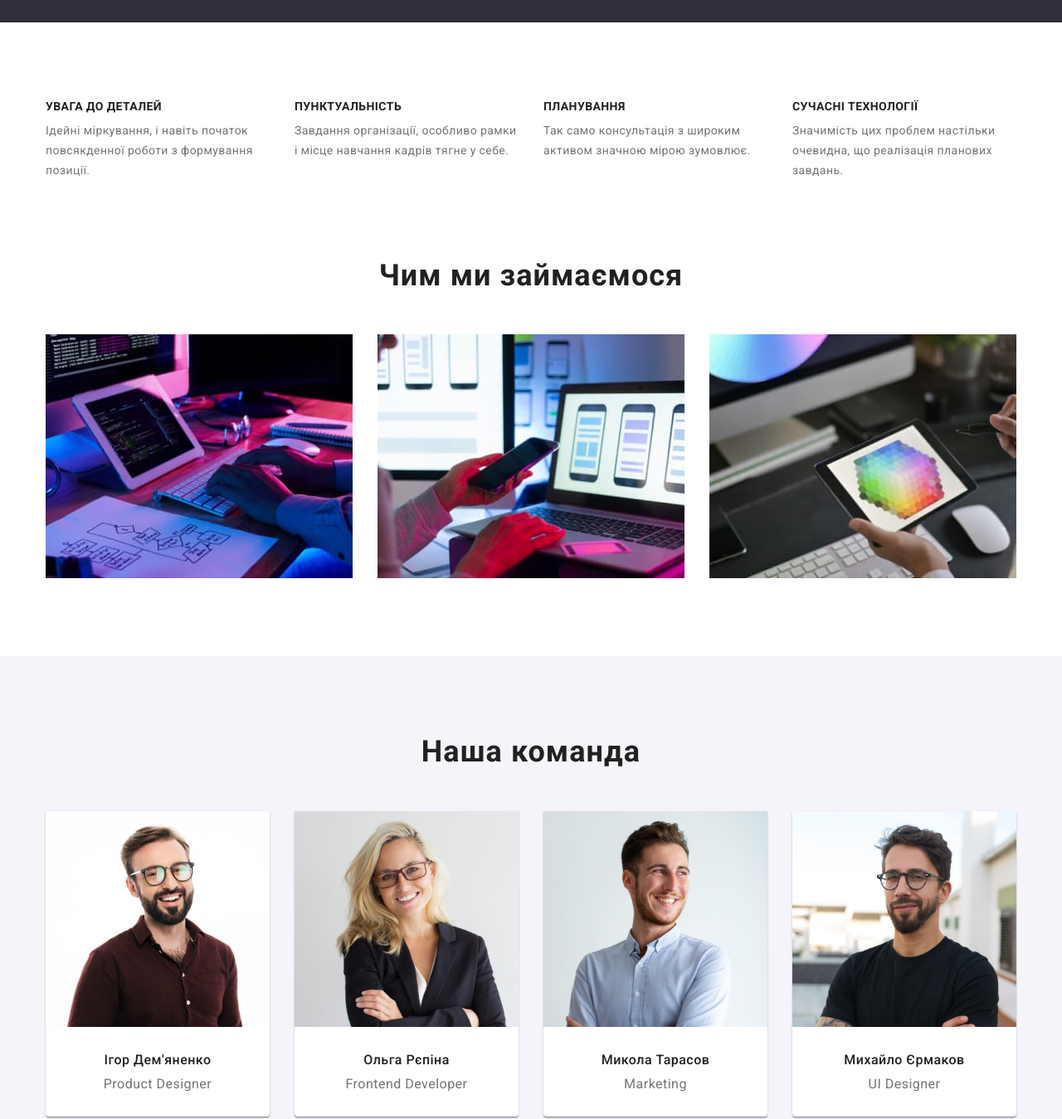
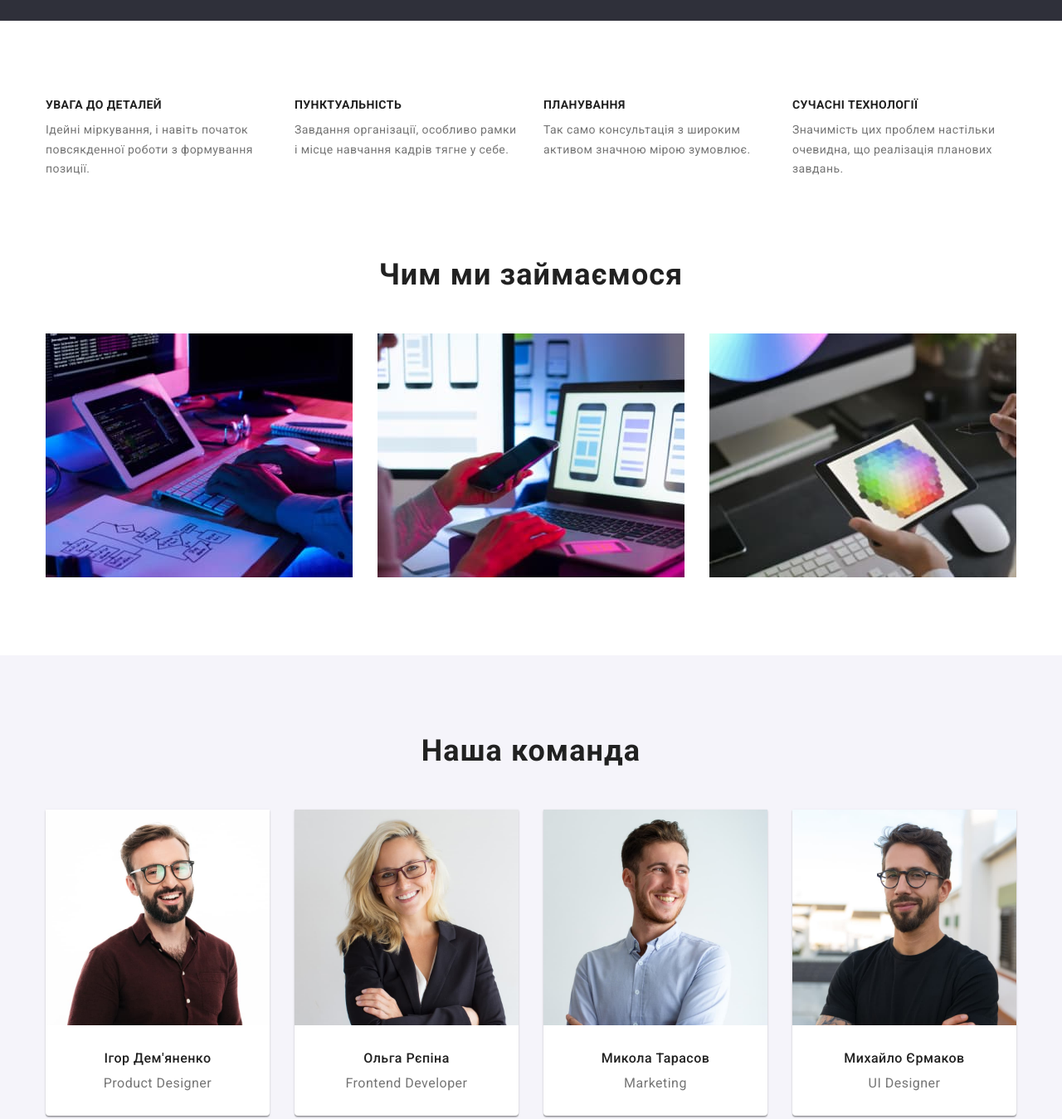
Before and after one commit to havura/goit-markup-hw-03, a plain HTML site: page index.html in a window 1280 px wide. Shown: the part 660-2009 px from the top of the page at 83% size. Drawn offline with nearby package versions, Linux system fonts and the light colour scheme.

Commit message:
виправляє помилки, які вказав ментор

```diff
--- a/css/styles.css
+++ b/css/styles.css
@@ -23,6 +23,7 @@ body {
   font-family: 'Roboto', sans-serif;
   background-color: var(--main-bgc-color);
   color: var(--main-text-color);
+  font-size: 14px;
 }
 
 h1,
@@ -34,6 +35,12 @@ h6,
 p {
   margin: 0px;
   padding-left: 0px;
+}
+
+ul {
+  margin-top: 0;
+  margin-bottom: 0;
+  padding-left: 0;
 }
 
 .link {
@@ -59,10 +66,12 @@ img {
   padding-left: 15px;
   padding-right: 15px;
 }
+
 .section {
   padding-top: 94px;
   padding-bottom: 94px;
 }
+
 .page-header {
   border-bottom: 1px solid #ececec;
 }
@@ -154,20 +163,36 @@ img {
   display: flex;
   flex-wrap: nowrap;
   gap: 30px;
-  flex-basis: calc((100%-90px) / 4);
 }
+
+.features-list-item {
+  flex-basis: calc((100% - 30px * 4) / 4);
+}
+
 .work-list {
   display: flex;
   flex-wrap: nowrap;
   gap: 30px;
-  flex-basis: calc((100%-90px) / 3);
 }
+
+.work-list-item {
+  flex-basis: calc((100% - 30px * 3) / 3);
+}
+
 .team-list {
   display: flex;
   flex-wrap: nowrap;
   gap: 30px;
-  flex-basis: calc((100%-90px) / 4);
 }
+
+.team-list-item {
+  flex-basis: calc((100% - 30px * 4) / 4);
+  background-color: var(--main-bgc-color);
+  box-shadow: 0px 1px 3px rgba(0, 0, 0, 0.12), 0px 1px 1px rgba(0, 0, 0, 0.14),
+    0px 2px 1px rgba(0, 0, 0, 0.2);
+  border-radius: 0px 0px 4px 4px;
+}
+
 .team-section {
   background-color: var(--secondary-bgc-color);
 }
@@ -191,12 +216,14 @@ img {
   text-align: center;
   margin-top: 0px;
 }
+.portfolio-list-item {
+  flex-basis: calc((100% - 30px * 3) / 3);
+}
 
 .portfolio-list {
   display: flex;
   flex-wrap: wrap;
   gap: 30px;
-  flex-basis: calc((100%-90px) / 3);
 }
 
 .portfolio-border {
@@ -256,16 +283,8 @@ img {
   width: 270px;
 }
 
-.team-box {
-  background-color: var(--main-bgc-color);
-  box-shadow: 0px 1px 3px rgba(0, 0, 0, 0.12), 0px 1px 1px rgba(0, 0, 0, 0.14),
-    0px 2px 1px rgba(0, 0, 0, 0.2);
-  border-radius: 0px 0px 4px 4px;
-}
-
 .team-title {
   text-align: center;
-  padding-top: 30px;
   margin-bottom: 10px;
   font-weight: 500;
   font-size: 16px;
@@ -273,9 +292,14 @@ img {
   color: var(--secondary-text-color);
   letter-spacing: 0.03em;
 }
+
+.team-box {
+  padding-top: 30px;
+  padding-bottom: 30px;
+}
+
 .team-text {
   text-align: center;
-  padding-bottom: 30px;
   font-size: 16px;
   line-height: 1.2;
   letter-spacing: 0.03em;
@@ -289,17 +313,19 @@ img {
   color: var(--secondary-text-color);
   background-color: var(--secondary-bgc-color);
   font-weight: 500;
+  font-size: 16px;
   line-height: 1.6;
   border-radius: 4px;
   border-color: transparent;
   letter-spacing: 0.03em;
-  filter: drop-shadow(0px 4px 4px rgba(0, 0, 0, 0.25));
+  border-width: 0px;
 }
 
 .btn:hover,
 .btn:focus {
   background-color: var(--accent-color);
   color: var(--main-bgc-color);
+  filter: drop-shadow(0px 4px 4px rgba(0, 0, 0, 0.25));
 }
 
 /* Hero*/
--- a/index.html
+++ b/index.html
@@ -59,25 +59,25 @@
         <div class="conteiner">
           <h2 class="features-title-main vis-hidden">Переваги</h2>
           <ul class="features-list list">
-            <li>
+            <li class="features-list-item">
               <h3 class="features-title">УВАГА ДО ДЕТАЛЕЙ</h3>
               <p class="features-text">
                 Ідейні міркування, і навіть початок повсякденної роботи з формування позиції.
               </p>
             </li>
-            <li>
+            <li class="features-list-item">
               <h3 class="features-title">ПУНКТУАЛЬНІСТЬ</h3>
               <p class="features-text">
                 Завдання організації, особливо рамки і місце навчання кадрів тягне у себе.
               </p>
             </li>
-            <li>
+            <li class="features-list-item">
               <h3 class="features-title">ПЛАНУВАННЯ</h3>
               <p class="features-text">
                 Так само консультація з широким активом значною мірою зумовлює.
               </p>
             </li>
-            <li>
+            <li class="features-list-item">
               <h3 class="features-title">СУЧАСНІ ТЕХНОЛОГІЇ</h3>
               <p class="features-text">
                 Значимість цих проблем настільки очевидна, що реалізація планових завдань.
@@ -93,17 +93,19 @@
         <div class="conteiner">
           <h2 class="title work-title-main">Чим ми займаємося</h2>
           <ul class="work-list list">
-            <li>
+            <li class="work-list-item">
               <img src="images/box-1-work.jpg" alt="Програмування за компютером" width="370" />
             </li>
-            <li>
+            <li class="work-list-item">
               <img
                 src="images/box-2-work.jpg"
                 alt="Розробка мобільного додатку width"
                 width="370"
               />
             </li>
-            <li><img src="images/box-3-work.jpg" alt="Дизайн" width="370" /></li>
+            <li class="work-list-item">
+              <img src="images/box-3-work.jpg" alt="Дизайн" width="370" />
+            </li>
           </ul>
         </div>
       </section>
@@ -113,30 +115,30 @@
         <div class="conteiner">
           <h2 class="title team-title-main">Наша команда</h2>
           <ul class="team-list list">
-            <li>
+            <li class="team-list-item">
+              <img src="images/box-4-work.jpg" alt="Ігор Дем'яненко" width="270" />
               <div class="team-box">
-                <img src="images/box-4-work.jpg" alt="Ігор Дем'яненко" width="270" />
                 <h3 class="team-title">Ігор Дем'яненко</h3>
                 <p lang="en" class="team-text">Product Designer</p>
               </div>
             </li>
-            <li>
+            <li class="team-list-item">
+              <img src="images/box-5-work.jpg" alt="Ольга Рєпіна" width="270" />
               <div class="team-box">
-                <img src="images/box-5-work.jpg" alt="Ольга Рєпіна" width="270" />
                 <h3 class="team-title">Ольга Рєпіна</h3>
                 <p lang="en" class="team-text">Frontend Developer</p>
               </div>
             </li>
-            <li>
+            <li class="team-list-item">
+              <img src="images/box-6-work.jpg" alt="Микола Тарасов" width="270" />
               <div class="team-box">
-                <img src="images/box-6-work.jpg" alt="Микола Тарасов" width="270" />
                 <h3 class="team-title">Микола Тарасов</h3>
                 <p lang="en" class="team-text">Marketing</p>
               </div>
             </li>
-            <li>
+            <li class="team-list-item">
+              <img src="images/box-7-work.jpg" alt="Михайло Єрмаков" width="270" />
               <div class="team-box">
-                <img src="images/box-7-work.jpg" alt="Михайло Єрмаков" width="270" />
                 <h3 class="team-title">Михайло Єрмаков</h3>
                 <p lang="en" class="team-text">UI Designer</p>
               </div>
```
Also changed, not shown: portfolio.html (+2 -1 lines).
